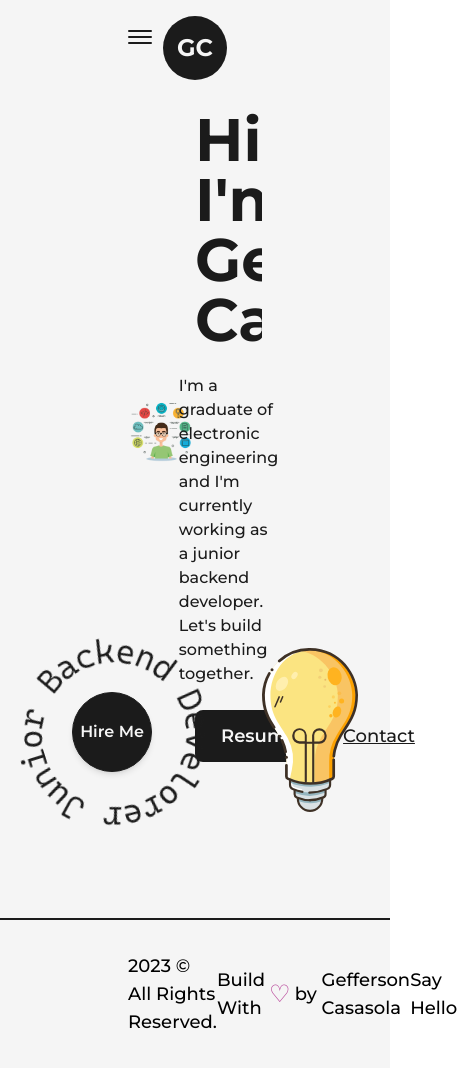
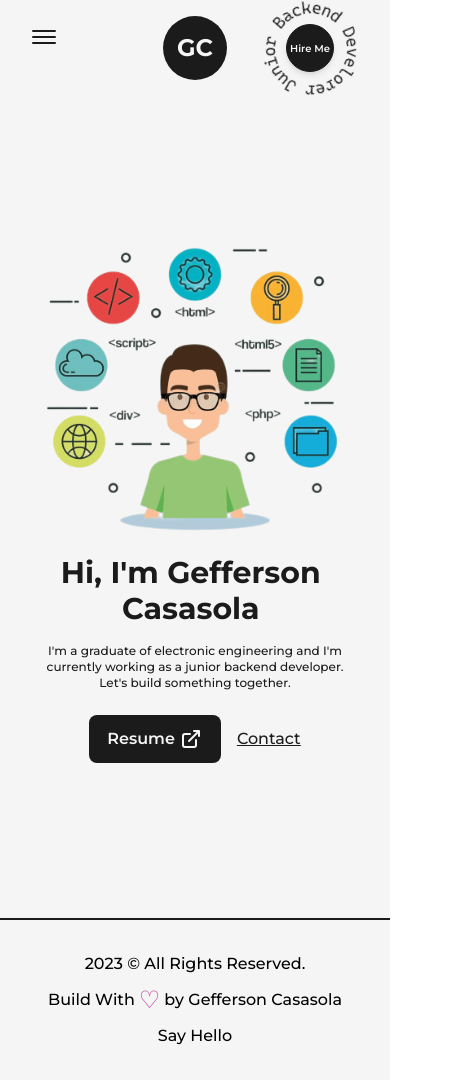
Before and after one commit to Geffrerson7/portfolio-web, a Next.js app: page / in a window 390 px wide. Shown: the whole page, 457 px wide, since content can reach past the window. Built offline with nearby package versions, Linux system fonts and the light colour scheme.

Commit message:
Add responsiveness to the home page

```diff
--- a/src/components/AnimatedText.js
+++ b/src/components/AnimatedText.js
@@ -31,7 +31,7 @@ const singleWord ={
 
 const AnimatedText = ({text, className=""}) => {
   return (
-    <div className='w-full mx-auto py-2 fleax items-center justify-center text-center overflow-hidden'>
+    <div className='w-full mx-auto py-2 fleax items-center justify-center text-center overflow-hidden sm:py-0'>
         <motion.h1 className={`inline-block w-full text-dark font-bold capitalize text-8xl dark:text-light ${className}`}
         variants={quote}
         initial="initial"
--- a/src/components/Footer.js
+++ b/src/components/Footer.js
@@ -4,10 +4,10 @@ import Link from 'next/link'
 
 const Footer = () => {
     return (
-        <footer className='w-full border-t-2 border-solid border-dark font-medium text-lg dark:text-light dark:border-light'>
-            <Layout className='py-8 flex items-center justify-between'>
+        <footer className='w-full border-t-2 border-solid border-dark font-medium text-lg dark:text-light dark:border-light sm:text-base'>
+            <Layout className='py-8 flex items-center justify-between lg:flex-col lg:py-6'>
                 <span>{new Date().getFullYear()} &copy; All Rights Reserved.</span>
-                <div className='flex items-center'>
+                <div className='flex items-center lg:py-2'>
                     Build With <span className='text-primary text-2xl px-1 dark:text-primaryDark'>&#9825;</span> by&nbsp;<Link href="/">Gefferson Casasola</Link>
                 </div>
                 <Link href="/">Say Hello</Link>
--- a/src/components/HireMe.js
+++ b/src/components/HireMe.js
@@ -4,11 +4,12 @@ import Link from 'next/link'
 
 const HireMe = () => {
     return (
-        <div className='fixed left-4 bottom-4 flex items-center justify-center overflow-hidden'>
-            <div className='w-48 h-auto flex items-center justify-center relative'>
+        <div className='fixed left-4 bottom-4 flex items-center justify-center overflow-hidden md:right-8 md:left-auto md:top-0 md:bottom-auto md:absolute'>
+            <div className='w-48 h-auto flex items-center justify-center relative md:w-24'>
                 <CircularText className={"fill-dark animate-spin-slow dark:fill-light"} />
                 <Link href="mailto:gefferson.casasola@gmail.com" className='flex items-center justify-center absolute left-1/2 top-1/2 -translate-x-1/2 -translate-y-1/2 bg-dark text-light shadow-md border border-solid border-dark w-20 h-20 rounded-full font-semibold hover:bg-light hover:text-dark
                 dark:bg-light dark:text-dark hover:dark:bg-dark hover:dark:text-light hover:dark:border-light
+                md:w-12 md:h-12 md:text-[10px]
                 '>
                 Hire Me
                 </Link>
--- a/src/components/Layout.js
+++ b/src/components/Layout.js
@@ -2,7 +2,7 @@ import React from 'react'
 
 const Layout = ({children, className = ""}) => {
   return (
-    <div className={`w-full h-full inline-block z-0 bg-light p-32 dark:bg-dark ${className}`}>
+    <div className={`w-full h-full inline-block z-0 bg-light p-32 dark:bg-dark xl:p-24 lg:p-16 md:p-12 sm:p-8 ${className}`}>
         {children}
     </div>
   )
--- a/src/components/NavBar.js
+++ b/src/components/NavBar.js
@@ -43,7 +43,7 @@ const NavBar = () => {
     }
 
     return (
-        <header className='w-full px-32 py-8 font-medium flex items-center justify-between dark:text-light relative'>
+        <header className='w-full px-32 py-8 font-medium flex items-center justify-between dark:text-light relative z-10 lg:px-16 md:px-12 sm:px-8'>
             <button className='flex-col justify-center items-center hidden lg:flex' onClick={handleClick}>
                 <span className={`bg-dark dark:bg-light block transition-all duration-300 ease-out h-0.5 w-6 rounded-sm -translate-y-0.5 ${isOpen ? 'rotate-45 translate-y-1' : '-translate-y-0.5'}`}></span>
                 <span className={`bg-dark dark:bg-light block transition-all duration-300 ease-out h-0.5 w-6 rounded-sm my-0.5 ${isOpen ? 'opacity-0' : 'opacity-100'}`}></span>
--- a/src/pages/index.js
+++ b/src/pages/index.js
@@ -20,27 +20,27 @@ export default function Home() {
 
       </Head>
       <main className='flex items-center text-dark w-full min-h-screen dark:text-light'>
-        <Layout className='pt-0'>
-          <div className='flex items-center justify-between w-full'>
-            <div className='w-1/2'>
-              <Image src={profilePic} alt="CodeGef" className='w-full h-auto'
+        <Layout className='pt-0 md:p-16 sm:pt-8'>
+          <div className='flex items-center justify-between w-full lg:flex-col'>
+            <div className='w-1/2 md:w-full'>
+              <Image src={profilePic} alt="CodeGef" className='w-full h-auto lg:hidden md:inline-block md:w-full'
               priority
               sizes="(max-width: 768px) 100vw, (max-width: 1200px) 50vw, 50vw"
               />
             </div>
-            <div className='w-1/2 flex flex-col items-center self-center'>
+            <div className='w-1/2 flex flex-col items-center self-center lg:w-full lg:text-center'>
 
-              <AnimatedText text='Hi, I&#39;m Gefferson Casasola' className='!text-6xl !text-left' />
-              <p className='my-4 text-base font-medium'>
+              <AnimatedText text='Hi, I&#39;m Gefferson Casasola' className='!text-6xl !text-left xl:!text-5xl lg:!text-center lg:!text-6xl md:!text-5xl sm:!text-3xl' />
+              <p className='my-4 text-base font-medium md:text-small sm:text-xs'>
                 I&#39;m a graduate of electronic engineering and I&#39;m currently working as a junior backend developer. Let&#39;s build something together.
               </p>
-              <div className='flex items-center self-start mt-2'>
+              <div className='flex items-center self-start mt-2 lg:self-center'>
                 <Link href="https://rxresu.me/gcasasolah/cvgef" target="_blank"
                   className='flex items-center bg-dark text-light p-2.5 px-6 rounded-lg text-lg font-semibold hover:bg-light hover:text-dark border-2 border-solid border-transparent hover:border-dark
-                   dark:bg-light dark:text-dark hover:dark:bg-dark hover:dark:text-light hover:dark:border-light'
+                   dark:bg-light dark:text-dark hover:dark:bg-dark hover:dark:text-light hover:dark:border-light md:pd-2 md:px-4 md:text-base'
                 >Resume <LinkArrow className={"w-6 ml-1"} /></Link>
                 <Link href="mailto:gefferson.casasola@gmail.com" target="_blank"
-                  className='ml-4 text-lg font-medium capitalize text-dark underline dark:text-light'
+                  className='ml-4 text-lg font-medium capitalize text-dark underline dark:text-light md:text-base'
                 >Contact</Link>
               </div>
             </div>
@@ -48,7 +48,7 @@ export default function Home() {
 
         </Layout>
         <HireMe />
-        <div className='absolute right-8 bottom-8 inline-block w-24'>
+        <div className='absolute right-8 bottom-8 inline-block w-24 md:hidden'>
           <Image src={lightBulb} alt="CodeGef" className='w-full h-auto' />
         </div>
       </main>
```
